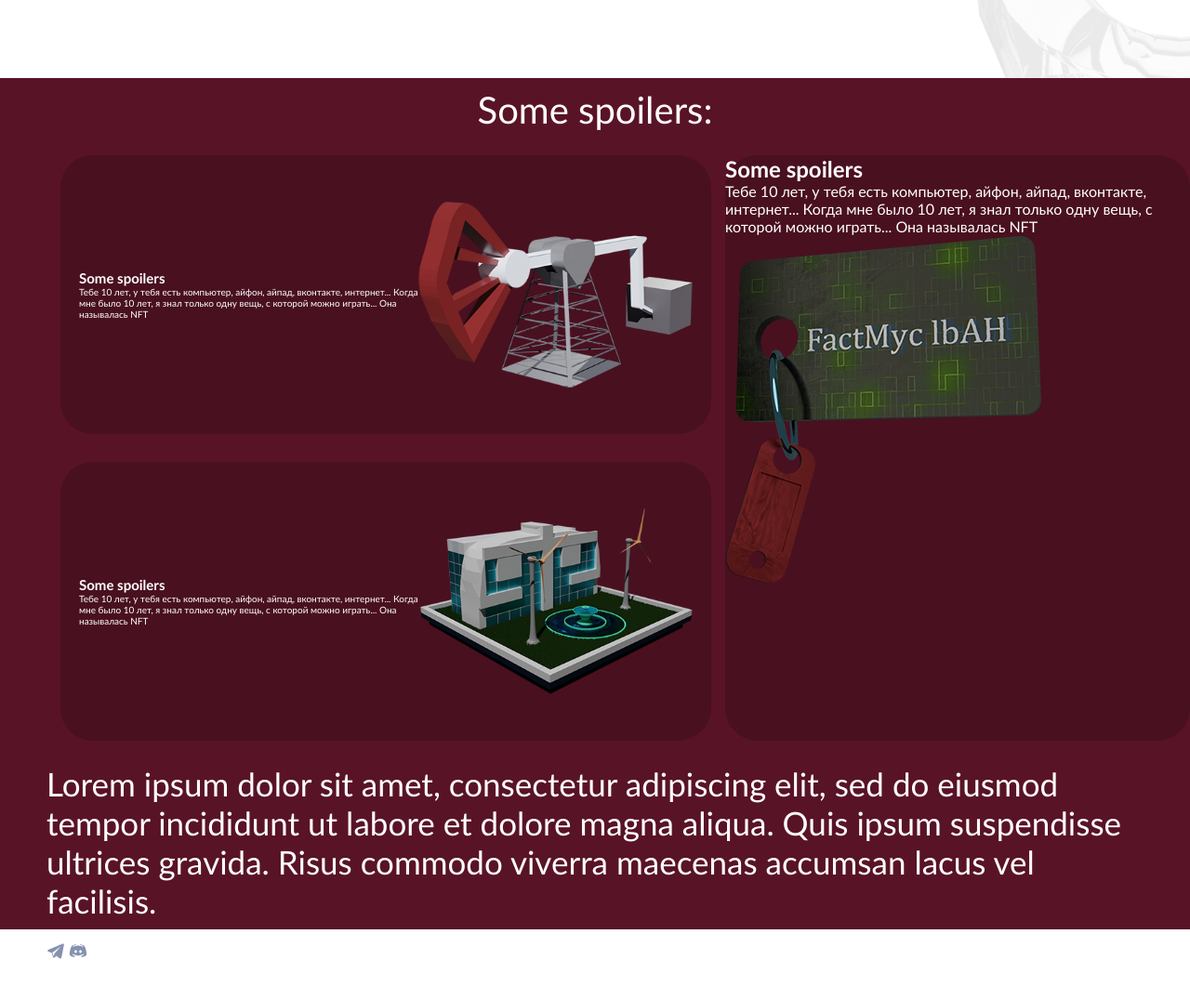
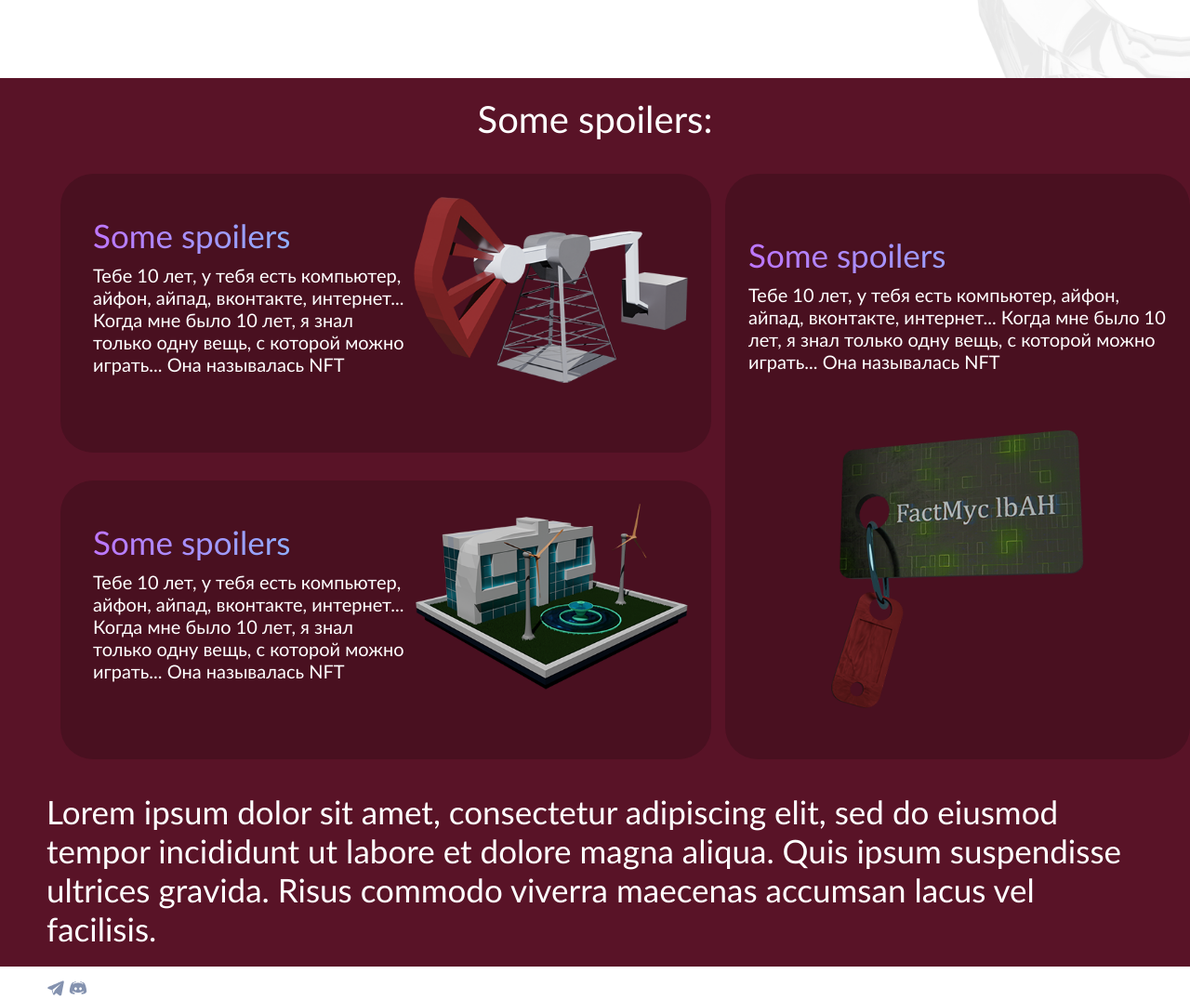
Before and after one commit to EasileleM/web3_demo, a plain HTML site: page public/index.html in a window 1280 px wide. Shown: the part 1516-2592 px from the top of the page at 93% size. Before the commit the page ends 2552 px from the top, so only its background shows below. Drawn offline with Linux system fonts and the light colour scheme.

Commit message:
red block fix

```diff
--- a/public/index.html
+++ b/public/index.html
@@ -55,15 +55,15 @@
             <div class="spoilers__left-blocks">
               <div class="spoilers__g-block">
                 <div class="spoilers__g-text">
-                  <h2 class="spoilers__g-big-text">Some spoilers</h2>
-                  <p class="spoilers__g-lil-text">Тебе 10 лет, у тебя есть компьютер, айфон, айпад, вконтакте, интернет... Когда мне было 10 лет, я знал только одну вещь, с которой можно играть... Она называлась NFT</p>
+                  <h2 class="spoilers__big-text">Some spoilers</h2>
+                  <p class="spoilers__lil-text">Тебе 10 лет, у тебя есть компьютер, айфон, айпад, вконтакте, интернет... Когда мне было 10 лет, я знал только одну вещь, с которой можно играть... Она называлась NFT</p>
                 </div>
                 <img src="img/kran.png" alt="" class="spoilers__g-img">
               </div>
               <div class="spoilers__g-block">
                 <div class="spoilers__g-text">
-                  <h2 class="spoilers__g-big-text">Some spoilers</h2>
-                  <p class="spoilers__g-lil-text">Тебе 10 лет, у тебя есть компьютер, айфон, айпад, вконтакте, интернет... Когда мне было 10 лет, я знал только одну вещь, с которой можно играть... Она называлась NFT</p>
+                  <h2 class="spoilers__big-text">Some spoilers</h2>
+                  <p class="spoilers__lil-text">Тебе 10 лет, у тебя есть компьютер, айфон, айпад, вконтакте, интернет... Когда мне было 10 лет, я знал только одну вещь, с которой можно играть... Она называлась NFT</p>
                 </div>
                 <img src="img/zavod.png" alt="" class="spoilers__g-img">
               </div>
@@ -71,8 +71,8 @@
             <div class="spoilers__right-blocks">
               <div class="spoilers__v-block">
                 <div class="spoilers__v-text">
-                  <h2 class="spoilers__v-big-text">Some spoilers</h2>
-                  <p class="spoilers__v-lil-text">Тебе 10 лет, у тебя есть компьютер, айфон, айпад, вконтакте, интернет... Когда мне было 10 лет, я знал только одну вещь, с которой можно играть... Она называлась NFT</p>
+                  <h2 class="spoilers__big-text">Some spoilers</h2>
+                  <p class="spoilers__lil-text">Тебе 10 лет, у тебя есть компьютер, айфон, айпад, вконтакте, интернет... Когда мне было 10 лет, я знал только одну вещь, с которой можно играть... Она называлась NFT</p>
                 </div>
                 <img src="img/card.png" alt="" class="spoilers__v-img">
               </div>
--- a/scss/_spoilers.scss
+++ b/scss/_spoilers.scss
@@ -16,7 +16,7 @@
     }
 
     &__text-block {
-        padding: 10px 0;
+        padding: 20px 0;
         text-align: center;
     }
 }
@@ -41,18 +41,30 @@
 
     &__g-block {
         margin: 15px;
-        padding: 20px;
+        padding: 25px;
         background-color: #491020;
         height: 300px;
         width: 700px;
         border-radius: 35px;
         display: flex;
         justify-content: center;
-        align-items: center;
     }
 
     &__g-text {
+        margin: 10px;
         font-size: 10px;
+    }
+
+    &__big-text {
+        margin: 10px 0;
+        font-size: 35px;
+        @include font-regular;
+        @include gradient;
+    }
+
+    &__lil-text {
+        font-size: 20px;
+        @include font-regular;
     }
 
     &__g-img {
@@ -60,10 +72,20 @@
         width: auto;
     }
 
+    &__v-img {
+        height: 300px;
+        width: auto;
+    }
+
     &__v-block {
+        padding: 25px;
         background-color: #491020;
         height: 630px;
         width: 500px;
         border-radius: 35px;
+        display: flex;
+        flex-direction: column;
+        align-items: center;
+        justify-content: space-around;
     }
 }
```
Also changed, not shown: public/css/style.min.css, 1 other file.
